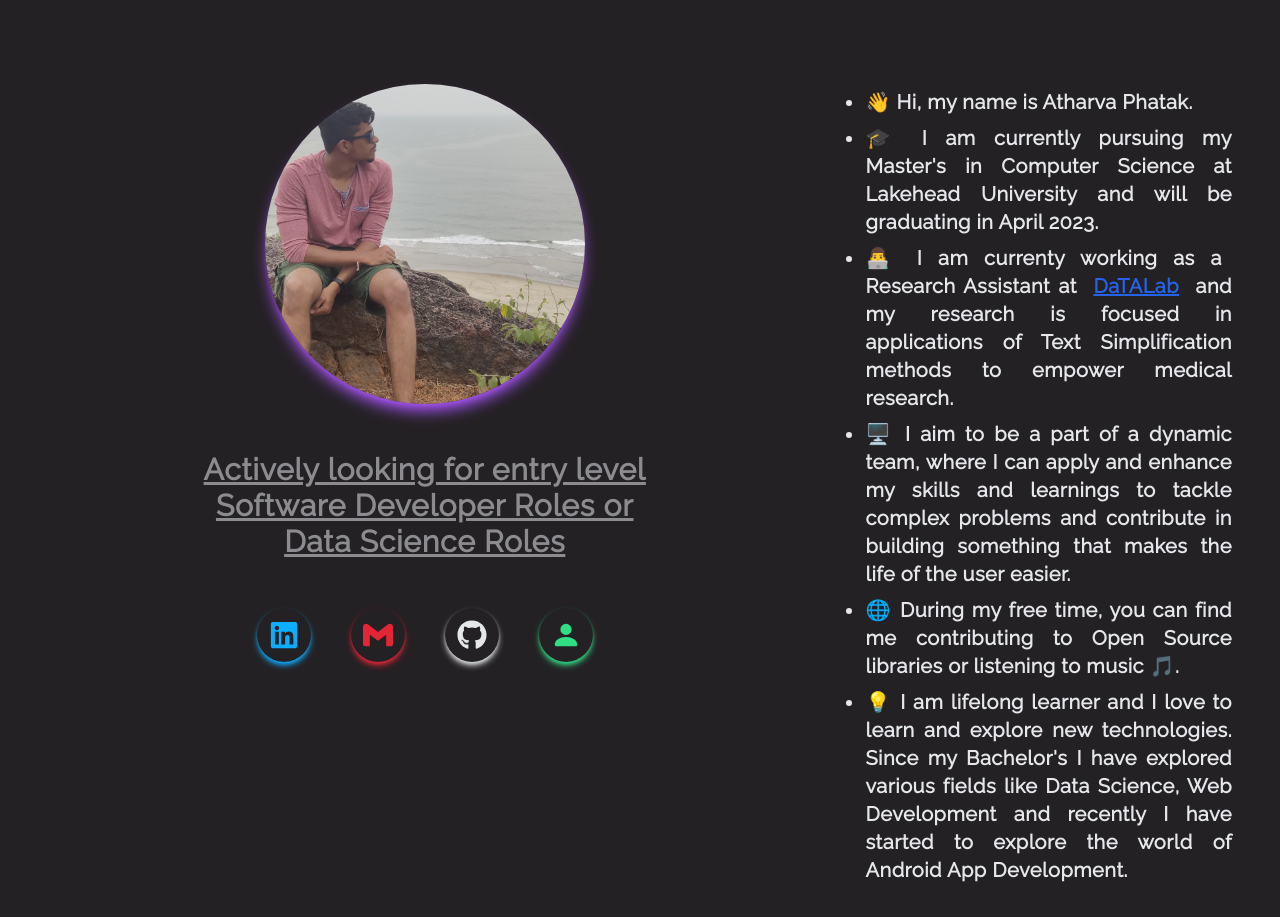
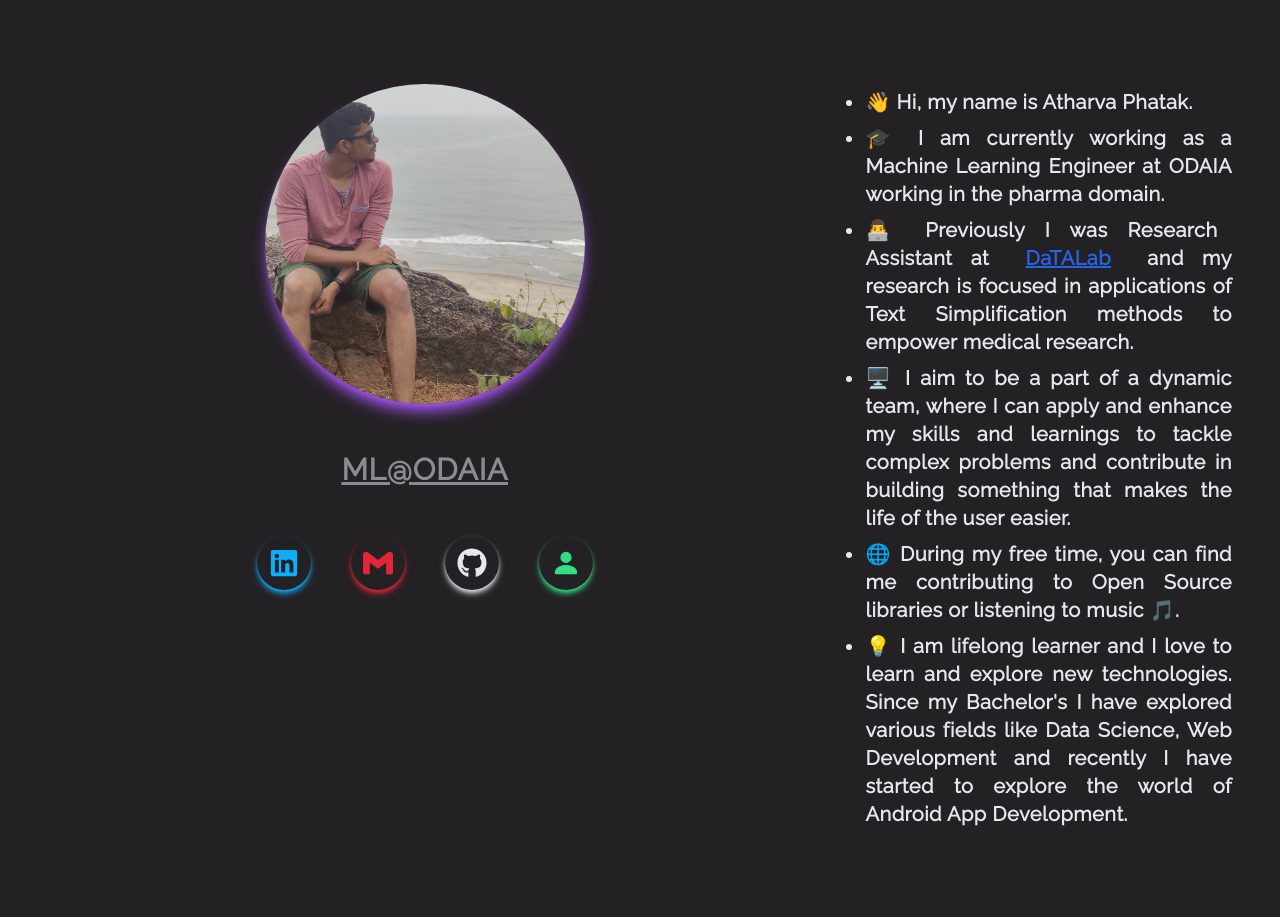
Before and after one commit to Atharva-Phatak/portfolio-website, a React (Create React App) app: page / in a window 1280 px wide. Shown: the part 972-1889 px from the top of the page. Built offline with nearby package versions, Linux system fonts and the light colour scheme.

Commit message:
Added profile data

```diff
--- a/src/Components/About.jsx
+++ b/src/Components/About.jsx
@@ -24,7 +24,7 @@ const About = () => {
             alt="contact us"
             className="rounded-full object-cover w-80 h-80 shadow-lg shadow-purple-500 hover:scale-105 duration-300"/>
         <p className="py-12 max-w-md text-center font-bold text-3xl underline animate-pulse">
-            Actively looking for entry level Software Developer Roles or Data Science Roles
+            ML@<a href="https://www.odaia.ai/">ODAIA</a>
         </p>
         <div className="grid grid-cols-4 mx-auto gap-10">
             <button className="flex items-12enter justify-center rounded-full shadow-md  shadow-[#0CAFFF] hover:scale-110 duration-200 p-3
@@ -51,10 +51,10 @@ const About = () => {
                     👋 Hi, my name is Atharva Phatak.
                 </li>
                 <li className="text-justify py-1">
-                    🎓 I am currently pursuing my Master's in Computer Science at Lakehead University and will be graduating in April 2023.
+                    🎓 I am currently working as a Machine Learning Engineer at ODAIA working in the pharma domain.
                 </li>
                 <li className="text-justify py-1">
-                    👨‍💻 I am currenty working as a Research Assistant at <>&nbsp;</>
+                    👨‍💻 Previously I was Research Assistant at <>&nbsp;</>
                     <a className = "underline text-blue-600" href="https://datalab.science/">DaTALab</a><>&nbsp;</> and my research is focused in applications of Text Simplification methods to empower medical research.
                 </li>
                 <li className="text-justify py-1">
```
